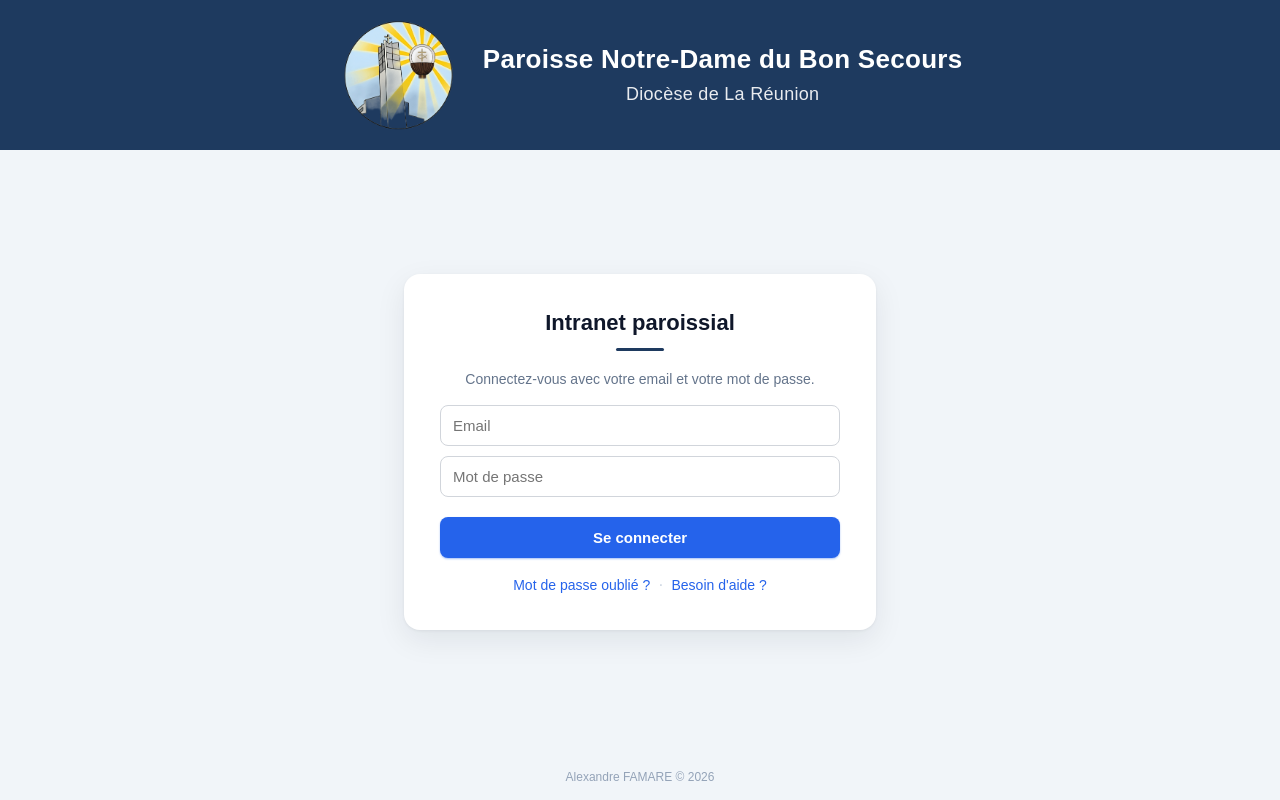
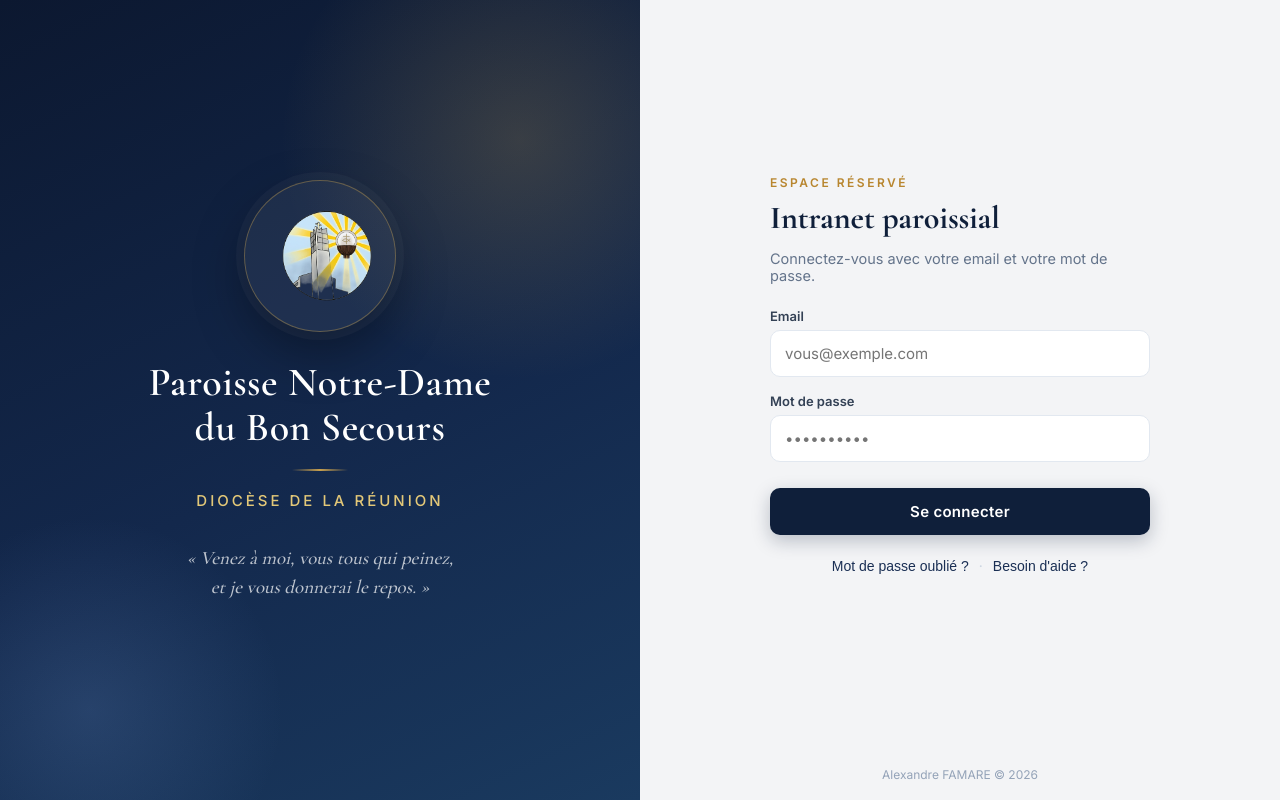
Before and after one commit to paroissendbs97441/intranet-ndbs, a Next.js app: page /login in a window 1280 px wide. Built offline with nearby package versions, Linux system fonts and the light colour scheme; no server answers.

Commit message:
Update page.tsx

```diff
--- a/app/login/page.tsx
+++ b/app/login/page.tsx
@@ -49,41 +49,57 @@
 
   const champ = (nom: string): React.CSSProperties => ({
     ...input,
-    border: focusField === nom ? "1px solid #2563eb" : "1px solid #d1d5db",
-    boxShadow: focusField === nom ? "0 0 0 3px rgba(37,99,235,.15)" : "none",
+    borderColor: focusField === nom ? "#1a2f54" : "#e2e8f0",
+    boxShadow: focusField === nom ? "0 0 0 3px rgba(26,47,84,.12)" : "none",
   });
 
   return (
-    <div style={{ minHeight: "100vh", display: "flex", flexDirection: "column", background: "#f1f5f9" }}>
-      {/* Bandeau bleu marine avec logo */}
-      <div style={bandeau}>
-        <img src="/logo.png" alt="Logo paroisse" style={{ height: 110, flexShrink: 0 }} />
-        <span style={titreBandeau}>Paroisse Notre-Dame du Bon Secours<br />
-          <span style={{ fontWeight: 400, fontSize: 18, opacity: 0.9 }}>Diocèse de La Réunion</span>
-        </span>
+    <>
+      <link rel="preconnect" href="https://fonts.googleapis.com" />
+      <link rel="preconnect" href="https://fonts.gstatic.com" crossOrigin="anonymous" />
+      <link href="https://fonts.googleapis.com/css2?family=Cormorant+Garamond:wght@500;600;700&family=Inter:wght@400;500;600&display=swap" rel="stylesheet" />
+
+      <div style={wrap}>
+        {/* Panneau de marque */}
+        <aside style={marque}>
+          <div style={haloOr} />
+          <div style={haloBleu} />
+          <div style={{ position: "relative", zIndex: 1, maxWidth: 380, textAlign: "center" }}>
+            <div style={medaillon}>
+              <img src="/logo.png" alt="Logo paroisse" style={{ width: 120, height: 120, objectFit: "contain" }} />
             </div>
+            <h1 style={titreMarque}>Paroisse Notre-Dame<br />du Bon Secours</h1>
+            <div style={filet} />
+            <div style={diocese}>Diocèse de La Réunion</div>
+            <p style={verset}>« Venez à moi, vous tous qui peinez,<br />et je vous donnerai le repos. »</p>
+          </div>
+        </aside>
 
-      <div style={{ flex: 1, display: "flex", alignItems: "center", justifyContent: "center", padding: 16 }}>
-        <div style={card}>
-          <h1 style={{ fontSize: 22, fontWeight: 700, color: "#0f172a", margin: 0, textAlign: "center" }}>Intranet paroissial</h1>
-          <div style={{ width: 48, height: 3, background: "#1e3a5f", borderRadius: 2, margin: "12px auto 20px" }} />
+        {/* Panneau formulaire */}
+        <div style={{ display: "flex", flexDirection: "column", minHeight: "100vh" }}>
+          <div style={{ flex: 1, display: "flex", alignItems: "center", justifyContent: "center", padding: "40px 32px" }}>
+            <div style={{ width: "100%", maxWidth: 380 }}>
+              <div style={eyebrow}>Espace réservé</div>
 
               {mode === "login" && (
                 <>
-              <p style={sousTitre}>Connectez-vous avec votre email et votre mot de passe.</p>
-              <input style={champ("email")} placeholder="Email" value={email}
+                  <h2 style={titreCarte}>Intranet paroissial</h2>
+                  <p style={sous}>Connectez-vous avec votre email et votre mot de passe.</p>
+                  <label style={lab}>Email</label>
+                  <input style={champ("email")} type="email" placeholder="vous@exemple.com" value={email}
                     onChange={(e) => setEmail(e.target.value)}
                     onFocus={() => setFocusField("email")} onBlur={() => setFocusField("")}
                     onKeyDown={(e) => { if (e.key === "Enter") seConnecter(); }} />
-              <input style={champ("mdp")} type="password" placeholder="Mot de passe" value={mdp}
+                  <label style={lab}>Mot de passe</label>
+                  <input style={champ("mdp")} type="password" placeholder="••••••••••" value={mdp}
                     onChange={(e) => setMdp(e.target.value)}
                     onFocus={() => setFocusField("mdp")} onBlur={() => setFocusField("")}
                     onKeyDown={(e) => { if (e.key === "Enter") seConnecter(); }} />
-              <button style={btn} onClick={seConnecter}>Se connecter</button>
-              {msg && <p style={{ color: "#dc2626", fontSize: 14, textAlign: "center", marginTop: 12 }}>{msg}</p>}
-              <div style={{ textAlign: "center", marginTop: 18 }}>
+                  <button style={bouton} onClick={seConnecter}>Se connecter</button>
+                  {msg && <p style={erreur}>{msg}</p>}
+                  <div style={liens}>
                     <button style={lien} onClick={() => { setMode("oubli"); setMsgOubli(""); }}>Mot de passe oublié ?</button>
-                <span style={{ color: "#cbd5e1", margin: "0 8px" }}>·</span>
+                    <span style={sep}>·</span>
                     <button style={lien} onClick={() => { setMode("assist"); setMsgAssist(""); }}>Besoin d'aide ?</button>
                   </div>
                 </>
@@ -91,14 +107,16 @@
 
               {mode === "oubli" && (
                 <>
-              <p style={sousTitre}>Saisissez votre email pour recevoir un lien de réinitialisation.</p>
-              <input style={champ("email")} placeholder="Email" value={email}
+                  <h2 style={titreCarte}>Mot de passe oublié</h2>
+                  <p style={sous}>Saisissez votre email pour recevoir un lien de réinitialisation.</p>
+                  <label style={lab}>Email</label>
+                  <input style={champ("email")} type="email" placeholder="vous@exemple.com" value={email}
                     onChange={(e) => setEmail(e.target.value)}
                     onFocus={() => setFocusField("email")} onBlur={() => setFocusField("")}
                     onKeyDown={(e) => { if (e.key === "Enter") envoyerReinit(); }} />
-              <button style={btn} onClick={envoyerReinit}>Envoyer le lien</button>
-              {msgOubli && <p style={{ color: "#16a34a", fontSize: 14, textAlign: "center", marginTop: 12 }}>{msgOubli}</p>}
-              <div style={{ textAlign: "center", marginTop: 18 }}>
+                  <button style={bouton} onClick={envoyerReinit}>Envoyer le lien</button>
+                  {msgOubli && <p style={{ ...erreur, color: "#16a34a" }}>{msgOubli}</p>}
+                  <div style={liens}>
                     <button style={lien} onClick={() => { setMode("login"); setMsg(""); }}>← Retour à la connexion</button>
                   </div>
                 </>
@@ -106,44 +124,69 @@
 
               {mode === "assist" && (
                 <>
-              <p style={sousTitre}>Décrivez votre problème, l'assistance vous répondra.</p>
-              <input style={champ("an")} placeholder="Votre nom" value={assist.nom}
+                  <h2 style={titreCarte}>Contacter l'assistance</h2>
+                  <p style={sous}>Décrivez votre problème, l'assistance vous répondra.</p>
+                  <label style={lab}>Votre nom</label>
+                  <input style={champ("an")} value={assist.nom}
                     onChange={(e) => setAssist({ ...assist, nom: e.target.value })}
                     onFocus={() => setFocusField("an")} onBlur={() => setFocusField("")} />
-              <input style={champ("ae")} placeholder="Votre email" value={assist.email}
+                  <label style={lab}>Votre email</label>
+                  <input style={champ("ae")} value={assist.email}
                     onChange={(e) => setAssist({ ...assist, email: e.target.value })}
                     onFocus={() => setFocusField("ae")} onBlur={() => setFocusField("")} />
-              <input style={champ("ao")} placeholder="Objet" value={assist.objet}
+                  <label style={lab}>Objet</label>
+                  <input style={champ("ao")} value={assist.objet}
                     onChange={(e) => setAssist({ ...assist, objet: e.target.value })}
                     onFocus={() => setFocusField("ao")} onBlur={() => setFocusField("")} />
-              <textarea style={{ ...champ("am"), minHeight: 90, resize: "vertical" }} placeholder="Votre message" value={assist.message}
+                  <label style={lab}>Votre message</label>
+                  <textarea style={{ ...champ("am"), minHeight: 90, resize: "vertical" }} value={assist.message}
                     onChange={(e) => setAssist({ ...assist, message: e.target.value })}
                     onFocus={() => setFocusField("am")} onBlur={() => setFocusField("")} />
-              <button style={btn} onClick={envoyerAssist}>Envoyer le message</button>
-              {msgAssist && <p style={{ fontSize: 14, textAlign: "center", marginTop: 12, color: msgAssist.startsWith("Erreur") ? "#dc2626" : "#16a34a" }}>{msgAssist}</p>}
-              <div style={{ textAlign: "center", marginTop: 18 }}>
+                  <button style={bouton} onClick={envoyerAssist}>Envoyer le message</button>
+                  {msgAssist && <p style={{ ...erreur, color: msgAssist.startsWith("Erreur") ? "#dc2626" : "#16a34a" }}>{msgAssist}</p>}
+                  <div style={liens}>
                     <button style={lien} onClick={() => { setMode("login"); setMsgAssist(""); }}>← Retour à la connexion</button>
                   </div>
                 </>
               )}
             </div>
           </div>
-      <footer style={pied}>Alexandre FAMARE © 2026</footer>
+          <div style={pied}>Alexandre FAMARE © 2026</div>
         </div>
+      </div>
+
+      <style>{`
+        @media (max-width: 860px) {
+          .ndbs-wrap { grid-template-columns: 1fr !important; }
+          .ndbs-verset { display: none !important; }
+        }
+      `}</style>
+    </>
   );
 }
 
-const bandeau: React.CSSProperties = {
-  background: "#1e3a5f", color: "#fff", display: "flex", alignItems: "center", justifyContent: "center",
-  gap: 20, padding: "20px 24px", textAlign: "center", flexWrap: "wrap",
+const wrap: React.CSSProperties = { display: "grid", gridTemplateColumns: "1fr 1fr", minHeight: "100vh", fontFamily: "'Inter', sans-serif", color: "#0f172a" };
+const marque: React.CSSProperties = {
+  position: "relative", overflow: "hidden",
+  background: "linear-gradient(155deg,#0c1830 0%,#13284c 55%,#1a3a5f 100%)",
+  color: "#fff", display: "flex", flexDirection: "column", justifyContent: "center", alignItems: "center",
+  padding: "56px 48px", textAlign: "center",
 };
-const titreBandeau: React.CSSProperties = { fontSize: 26, fontWeight: 700, lineHeight: 1.25, letterSpacing: 0.3 };
-const card: React.CSSProperties = {
-  width: "100%", maxWidth: 400, background: "#fff", padding: 36, borderRadius: 16,
-  boxShadow: "0 10px 30px rgba(15,23,42,.08), 0 1px 3px rgba(15,23,42,.06)",
-};
-const sousTitre: React.CSSProperties = { color: "#64748b", fontSize: 14, textAlign: "center", marginBottom: 18 };
-const input: React.CSSProperties = { display: "block", width: "100%", padding: "11px 12px", margin: "10px 0", borderRadius: 8, border: "1px solid #d1d5db", boxSizing: "border-box", fontSize: 15, outline: "none", transition: "box-shadow .15s, border-color .15s" };
-const btn: React.CSSProperties = { width: "100%", padding: 12, background: "#2563eb", color: "#fff", border: "none", borderRadius: 8, cursor: "pointer", fontSize: 15, fontWeight: 600, marginTop: 10, boxShadow: "0 1px 2px rgba(37,99,235,.4)" };
-const lien: React.CSSProperties = { background: "none", border: "none", color: "#2563eb", cursor: "pointer", fontSize: 14, padding: 0 };
-const pied: React.CSSProperties = { textAlign: "center", padding: 16, fontSize: 12, color: "#94a3b8" };
+const haloOr: React.CSSProperties = { position: "absolute", width: 520, height: 520, borderRadius: "50%", background: "radial-gradient(circle,rgba(200,160,78,.22),transparent 65%)", top: -120, right: -140 };
+const haloBleu: React.CSSProperties = { position: "absolute", width: 420, height: 420, borderRadius: "50%", background: "radial-gradient(circle,rgba(120,160,220,.18),transparent 65%)", bottom: -120, left: -120 };
+const medaillon: React.CSSProperties = { width: 150, height: 150, borderRadius: "50%", margin: "0 auto 28px", background: "rgba(255,255,255,.06)", border: "1px solid rgba(200,160,78,.4)", display: "flex", alignItems: "center", justifyContent: "center", boxShadow: "0 0 0 8px rgba(255,255,255,.03), 0 20px 50px rgba(0,0,0,.35)" };
+const titreMarque: React.CSSProperties = { fontFamily: "'Cormorant Garamond', serif", fontWeight: 600, fontSize: 40, lineHeight: 1.12, letterSpacing: ".5px", margin: 0 };
+const filet: React.CSSProperties = { width: 56, height: 2, background: "linear-gradient(90deg,transparent,#c8a04e,transparent)", margin: "20px auto" };
+const diocese: React.CSSProperties = { fontSize: 15, letterSpacing: 3, textTransform: "uppercase", color: "#e3c878", fontWeight: 500 };
+const verset: React.CSSProperties = { marginTop: 34, fontFamily: "'Cormorant Garamond', serif", fontStyle: "italic", fontSize: 19, color: "rgba(255,255,255,.72)", lineHeight: 1.5 };
+const eyebrow: React.CSSProperties = { fontSize: 12, letterSpacing: 2.5, textTransform: "uppercase", color: "#b8862f", fontWeight: 600, marginBottom: 10 };
+const titreCarte: React.CSSProperties = { fontFamily: "'Cormorant Garamond', serif", fontWeight: 700, fontSize: 32, color: "#0f1f3a", lineHeight: 1.1, margin: "0 0 8px" };
+const sous: React.CSSProperties = { color: "#64748b", fontSize: 14.5, marginBottom: 24 };
+const lab: React.CSSProperties = { display: "block", fontSize: 13, fontWeight: 600, color: "#334155", margin: "16px 0 6px" };
+const input: React.CSSProperties = { width: "100%", padding: "13px 14px", border: "1px solid #e2e8f0", borderRadius: 10, fontSize: 15, fontFamily: "inherit", background: "#fff", boxSizing: "border-box", outline: "none", transition: "border-color .15s, box-shadow .15s" };
+const bouton: React.CSSProperties = { width: "100%", marginTop: 26, padding: 14, border: "none", borderRadius: 10, cursor: "pointer", background: "#0f1f3a", color: "#fff", fontSize: 15, fontWeight: 600, fontFamily: "inherit", letterSpacing: ".3px", boxShadow: "0 6px 18px rgba(15,31,58,.25)" };
+const erreur: React.CSSProperties = { fontSize: 14, textAlign: "center", marginTop: 14, color: "#dc2626" };
+const liens: React.CSSProperties = { textAlign: "center", marginTop: 22, fontSize: 14 };
+const lien: React.CSSProperties = { background: "none", border: "none", color: "#1a2f54", cursor: "pointer", fontSize: 14, padding: 0 };
+const sep: React.CSSProperties = { color: "#cbd5e1", margin: "0 10px" };
+const pied: React.CSSProperties = { textAlign: "center", fontSize: 12, color: "#94a3b8", padding: 18 };
```
Lines whose indentation alone changed are shown as unchanged.
